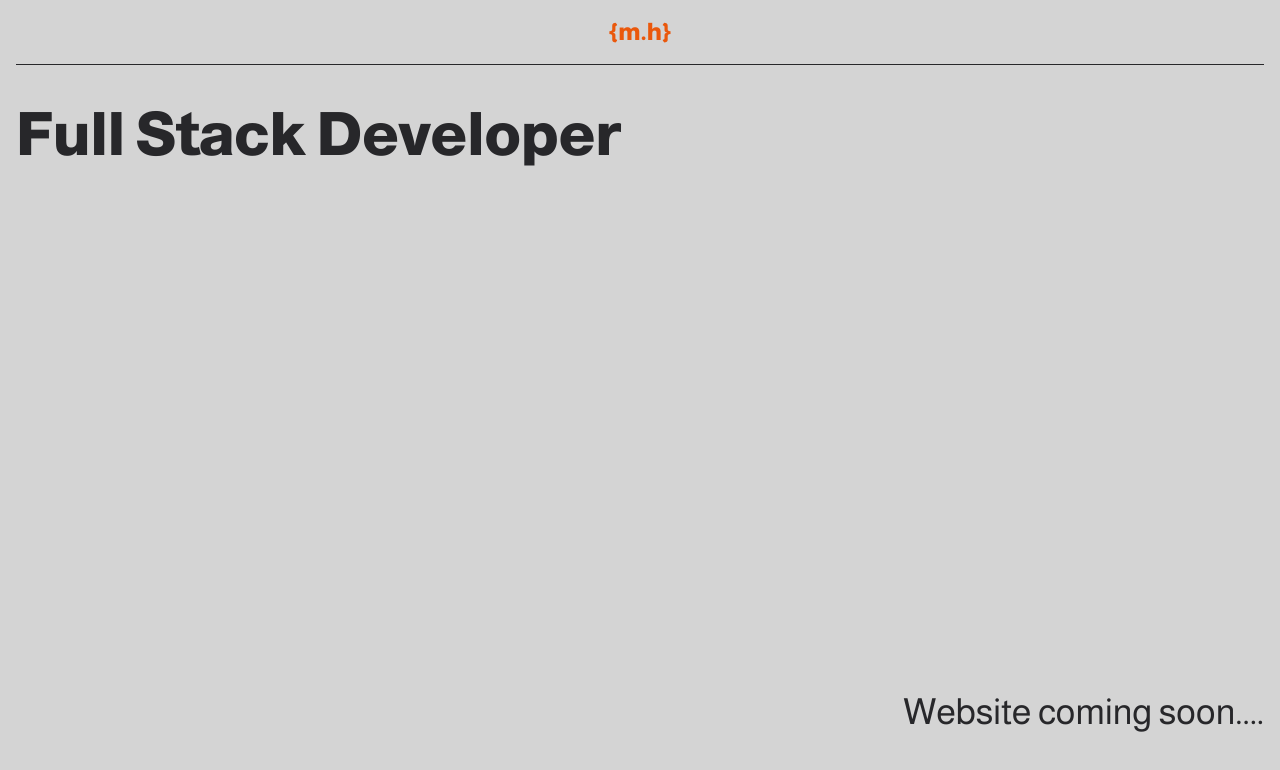
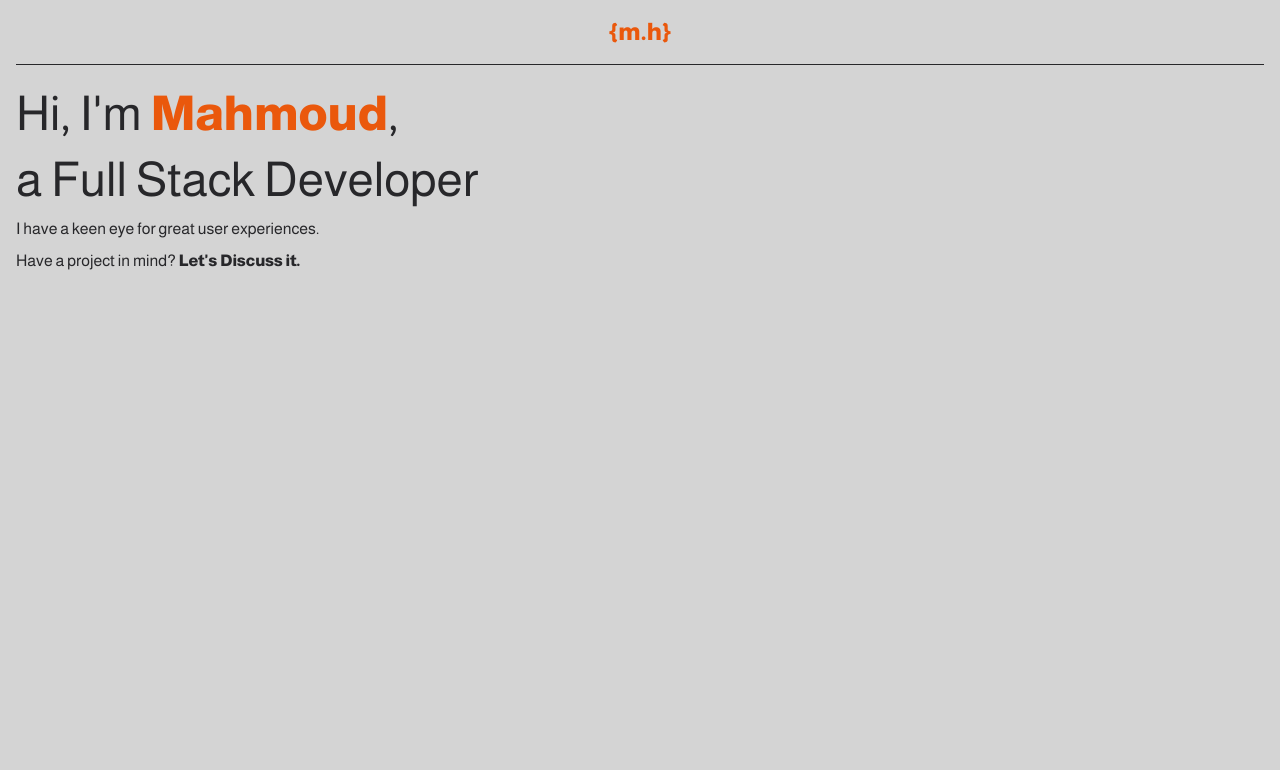
Before and after one commit to mahmoudh-web/portfolio, a Next.js app: page / in a window 1280 px wide. Shown: the top 770 px of the page. Built offline with nearby package versions, Linux system fonts and the light colour scheme.

Commit message:
Update index.js

```diff
--- a/pages/index.js
+++ b/pages/index.js
@@ -7,20 +7,22 @@ export default function Home() {
     return (
         <div className="flex flex-col h-screen w-screen">
             <Header />
-            <div className="px-4 pb-4 flex flex-col justify-between h-5/6">
+            <div className="px-4 pb-4 flex flex-col justify-start items-baseline w-3/4">
                 <h3 className="
-                    text-4xl md:text-6xl font-bold
-                    mt-6
-                ">
-                    Full Stack Developer
+                    text-3xl md:text-5xl
+                    leading-snug md:leading-snug
+                    ">
+                    Hi, I'm <span className="font-bold text-orange-600">Mahmoud</span>,
                 </h3>
                 <h3 className="
-                    text-2xl md:text-4xl
-                    mt-4
-                    self-end
+                    text-3xl md:text-5xl
+                    leading-snug md:leading-snug
                 ">
-                    Website coming soon....
+                    a Full Stack Developer
                 </h3>
+                <p className="leading-loose">I have a keen eye for great user experiences.</p>
+                <p className="leading-loose">Have a project in mind? <span className="font-bold cursor-pointer hover:text-orange-600">Let's Discuss it.</span></p>
+
             </div>
         </div>
     )
```
